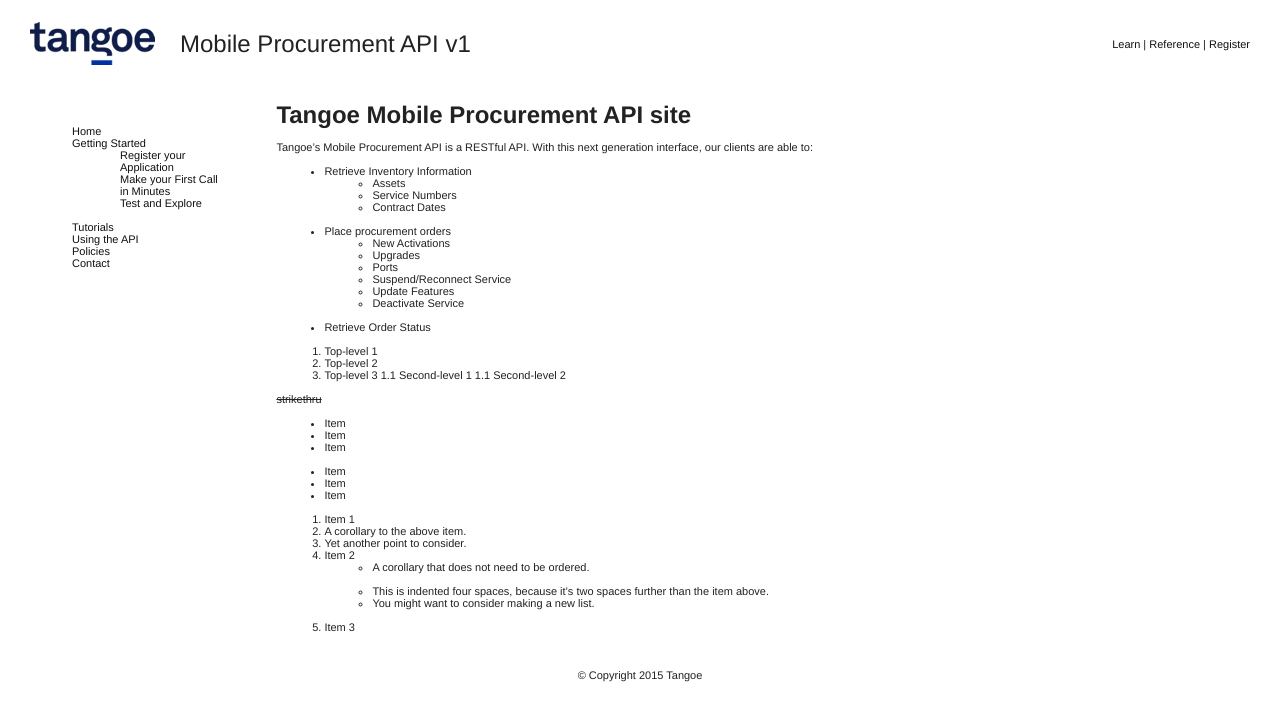
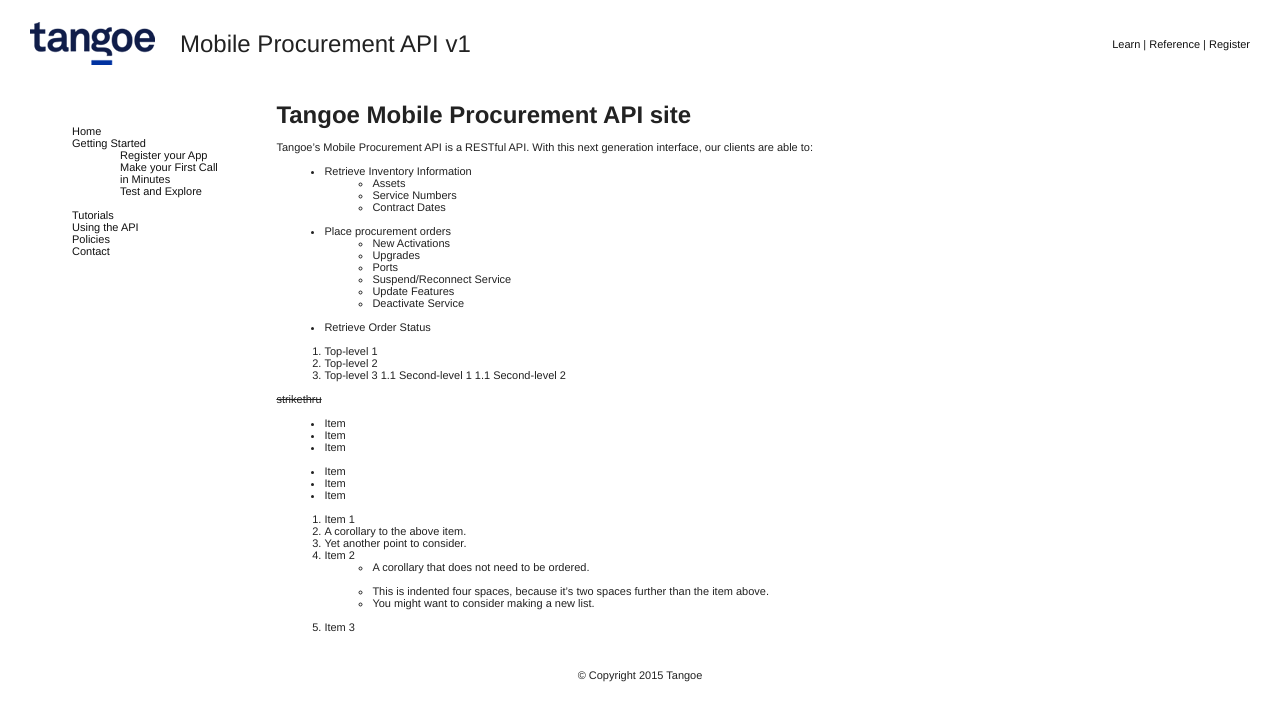
Before and after one commit to Tangoe/Mobile-Procurement-API-Documentation, a Jekyll site: the page built from index.md, in a window 1280 px wide. Shown: the top 721 px of the page. Built offline with Jekyll 4.4.1, drawn with Linux system fonts in a browser that asks for light colours.

Commit message:
Experiment

```diff
--- a/_layouts/default.html
+++ b/_layouts/default.html
@@ -7,7 +7,7 @@
         <li><a href="{{ site.url }}">Home</a></li>
         <li><a href="{{ site.url }}start/">Getting Started</a>
           <ul>
-            <li><a href="{{ site.url }}start/register.md">Register your Application</a></li>
+            <li><a href="{{ site.url }}start/register.md">Register your App</a></li>
             <li><a href="{{ site.url }}start/first-call.md">Make your First Call in Minutes</a></li>
             <li><a href="{{ site.url }}start/test-explore.md">Test and Explore</a></li>
           </ul>
--- /dev/null
+++ b/start/register.html
@@ -0,0 +1,3 @@
+
+{% capture my-include %}{% include register.md %}{% endcapture %}
+{{ my-include | markdownify }}
```
Also changed, not shown: 8 other files.
